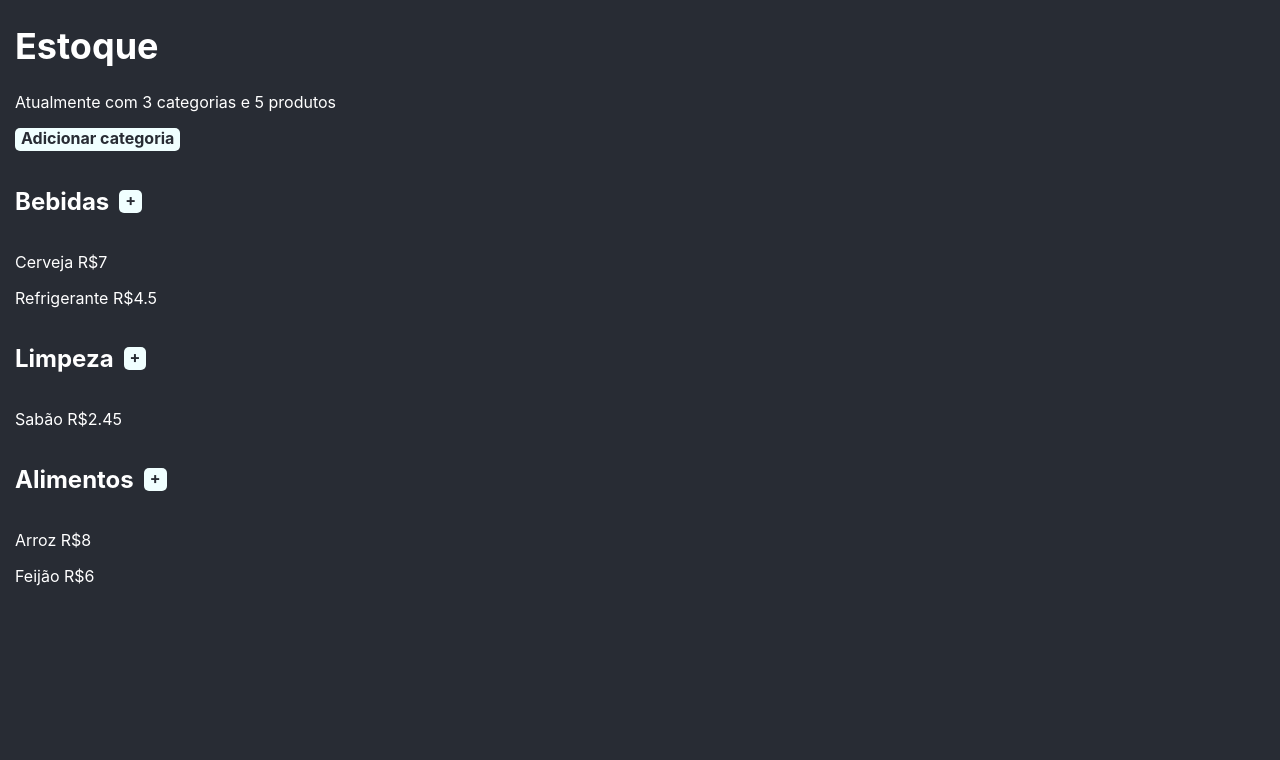
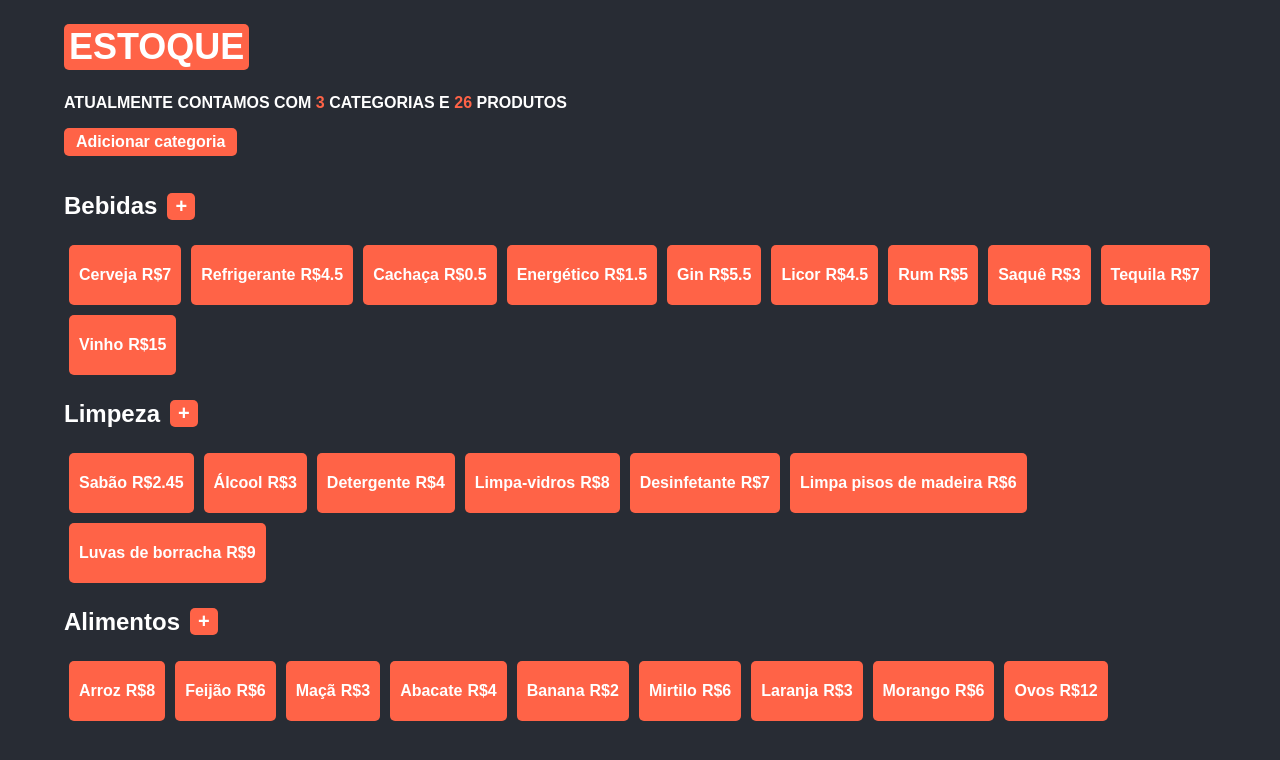
Before and after one commit to oCesaum/Estoque, a React (Create React App) app in the folder estoque/: page / in a window 1280 px wide. Shown: the top 760 px of the page. Built offline with nearby package versions, Linux system fonts and the light colour scheme.

Commit message:
finalizado

```diff
--- a/estoque/src/App.css
+++ b/estoque/src/App.css
@@ -1,10 +1,28 @@
 .App {
-  margin-left: 15px;
   color: white;
+  max-width: 90%;
+  margin: 0 auto;
 }
 
 .App-header {
   font-size: calc(10px + 1vmin);
+}
+
+.App-header h1 {
+  text-transform: uppercase;
+  width: fit-content;
+  background: tomato;
+  padding: 2px 5px;
+  border-radius: 5px;
+}
+
+.Inventory-counter-text {
+  text-transform: uppercase;
+  font-weight: bold;
+}
+
+.Inventory-counter-text span {
+  color: tomato;
 }
 
 .Inventory-category-container {
@@ -13,12 +31,53 @@
   gap: 10px;
 }
 
-.btn {
+.Inventory-products {
+  display: flex;
+  flex-wrap: wrap;
+}
+
+.Inventory-products-product {
+  background: tomato;
+  border-radius: 5px;
+  display: flex;
+  align-items: center;
+  width: fit-content;
+  height: 50px;
+  margin: 5px;
+  padding: 5px 10px;
+  font-weight: bold;
+}
+
+.Inventory-products-product:hover {
+  background-color: rgb(205, 59, 33);
   cursor: pointer;
-  background-color: azure;
-  color: #282c34;
+}
+
+.Inventory-products-product p:nth-child(1) {
+  margin-right: 5px;
+}
+
+.btn-category {
+  cursor: pointer;
+  background-color: tomato;
+  color: white;
   font-weight: bold;
-  padding: 0px 6px 3px;
+  padding: 5px 12px;
   width: fit-content;
   border-radius: 5px;
 }
+
+.btn-product {
+  cursor: pointer;
+  background-color: tomato;
+  color: white;
+  font-weight: bold;
+  padding: 2px 8px;
+  font-size: 20px;
+  width: fit-content;
+  border-radius: 5px;
+}
+
+.btn-category:hover, .btn-product:hover, .App-header h1:hover {
+  background-color: rgb(205, 59, 33);
+}
--- a/estoque/src/App.js
+++ b/estoque/src/App.js
@@ -6,7 +6,7 @@ function App() {
   return (
     <div className="App">
       <header className="App-header">
-        <h1>Estoque</h1>
+        <h1 title='Não faz nada, não é um botão :)'>Estoque</h1>
       </header>
       <Inventory />
     </div>
--- a/estoque/src/components/Inventory.jsx
+++ b/estoque/src/components/Inventory.jsx
@@ -8,12 +8,26 @@ const estoqueInicial = [
     produtos: [
       {nome: "Cerveja", valor: 7.00},
       {nome: "Refrigerante", valor: 4.50},
+      {nome: "Cachaça", valor: 0.50},
+      {nome: "Energético", valor: 1.50},
+      {nome: "Gin", valor: 5.50},
+      {nome: "Licor", valor: 4.50},
+      {nome: "Rum", valor: 5},
+      {nome: "Saquê", valor: 3},
+      {nome: "Tequila", valor: 7},
+      {nome: "Vinho", valor: 15},
     ]
   },
   {
     categoria: "Limpeza",
     produtos: [
       {nome: "Sabão", valor: 2.45},
+      {nome: "Álcool", valor: 3},
+      {nome: "Detergente", valor: 4},
+      {nome: "Limpa-vidros", valor: 8},
+      {nome: "Desinfetante", valor: 7},
+      {nome: "Limpa pisos de madeira", valor: 6},
+      {nome: "Luvas de borracha", valor: 9},
     ]
   },
   {
@@ -21,6 +35,13 @@ const estoqueInicial = [
     produtos: [
       {nome: "Arroz", valor: 8.00},
       {nome: "Feijão", valor: 6.00},
+      {nome: "Maçã", valor: 3.00},
+      {nome: "Abacate", valor: 4.00},
+      {nome: "Banana", valor: 2.00},
+      {nome: "Mirtilo", valor: 6.00},
+      {nome: "Laranja", valor: 3.00},
+      {nome: "Morango", valor: 6.00},
+      {nome: "Ovos", valor: 12.00},
     ]
   },
 ]
@@ -77,14 +98,18 @@ export default function Inventory() {
 
   return (
     <div>
-      <p>Atualmente com {categoriasQuantidade} categorias e {produtosQuantidade} produtos</p>
+      <p className='Inventory-counter-text'>Atualmente contamos com <span>{categoriasQuantidade}</span> categorias e <span>{produtosQuantidade}</span> produtos</p>
       <p
-        className='btn'
+        className='btn-category'
         title='Adicionar categoria'
         onClick={adicionarCategoria}
       >
         Adicionar categoria
       </p>
+
+      {/* <div>
+        <input type="text" name="categoria" placeholder='Digite uma nova categoria:'/>
+      </div> */}
 
       {estoque.map(item =>
         <div key={item.categoria}>
@@ -92,14 +117,16 @@ export default function Inventory() {
             <h2 className='Inventory-category'>
               {item.categoria}
             </h2>
-            <p className='btn' title='Adicionar produto' onClick={() => adicionarProduto(item)}>+</p>
+            <p className='btn-product' title='Adicionar produto' onClick={() => adicionarProduto(item)}>+</p>
           </div>
 
           <div className='Inventory-products'>
             {item.produtos.map(produto =>
-            <p key={produto.nome} className='Inventory-product'>
-              {produto.nome} R${produto.valor}
-            </p>)}
+            <div key={produto.nome} className='Inventory-products-product' title='Por enquanto também não faz nada :)'>
+              <p>{produto.nome}</p>
+              <p>R${produto.valor}</p>
+            </div>
+            )}
           </div>
         </div>
       )}
--- a/estoque/src/index.css
+++ b/estoque/src/index.css
@@ -3,15 +3,5 @@ body {
   margin: 0;
   padding: 0;
   box-sizing: border-box;
-
-  font-family: -apple-system, BlinkMacSystemFont, 'Segoe UI', 'Roboto', 'Oxygen',
-    'Ubuntu', 'Cantarell', 'Fira Sans', 'Droid Sans', 'Helvetica Neue',
-    sans-serif;
-  -webkit-font-smoothing: antialiased;
-  -moz-osx-font-smoothing: grayscale;
+  font-family: sans-serif;
 }
-
-code {
-  font-family: source-code-pro, Menlo, Monaco, Consolas, 'Courier New',
-    monospace;
-}
```
